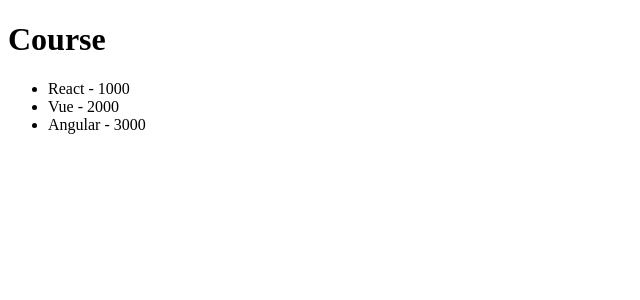
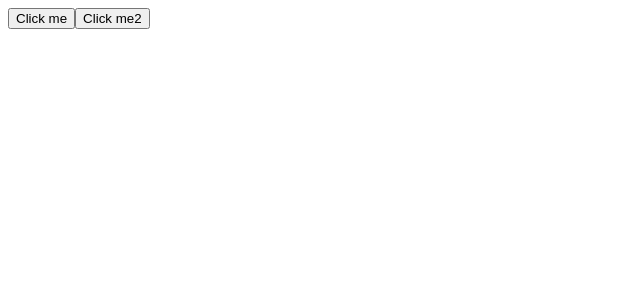
Before and after one commit to QuocAn108/ReactVite_Learning, a React (Vite) app in the folder ReactViteLearning/: page / in a window 1280 px wide. Shown: the top 300 px of the page, without its empty margins (0-640 px from the left). Built offline with nearby package versions, Linux system fonts and the light colour scheme.

Commit message:
Handle event in ReactJS

```diff
--- a/ReactViteLearning/src/App.jsx
+++ b/ReactViteLearning/src/App.jsx
@@ -1,8 +1,8 @@
-import Course from "./components/Course";
+import Message from "./components/Message";
 function App() {
   return (
     <>
-      <Course />
+      <Message />
     </>
   );
 }
--- /dev/null
+++ b/ReactViteLearning/src/components/Message.jsx
@@ -0,0 +1,17 @@
+export default function Message() {
+  const handleClick = () => {
+    alert("Hello, World!");
+  };
+  return (
+    <>
+      <button onClick={handleClick}>Click me</button>
+      <button
+        onClick={() => {
+          alert("Hello, World!"); // This is an anonymous function, inline
+        }}
+      >
+        Click me2
+      </button>
+    </>
+  );
+}
```
